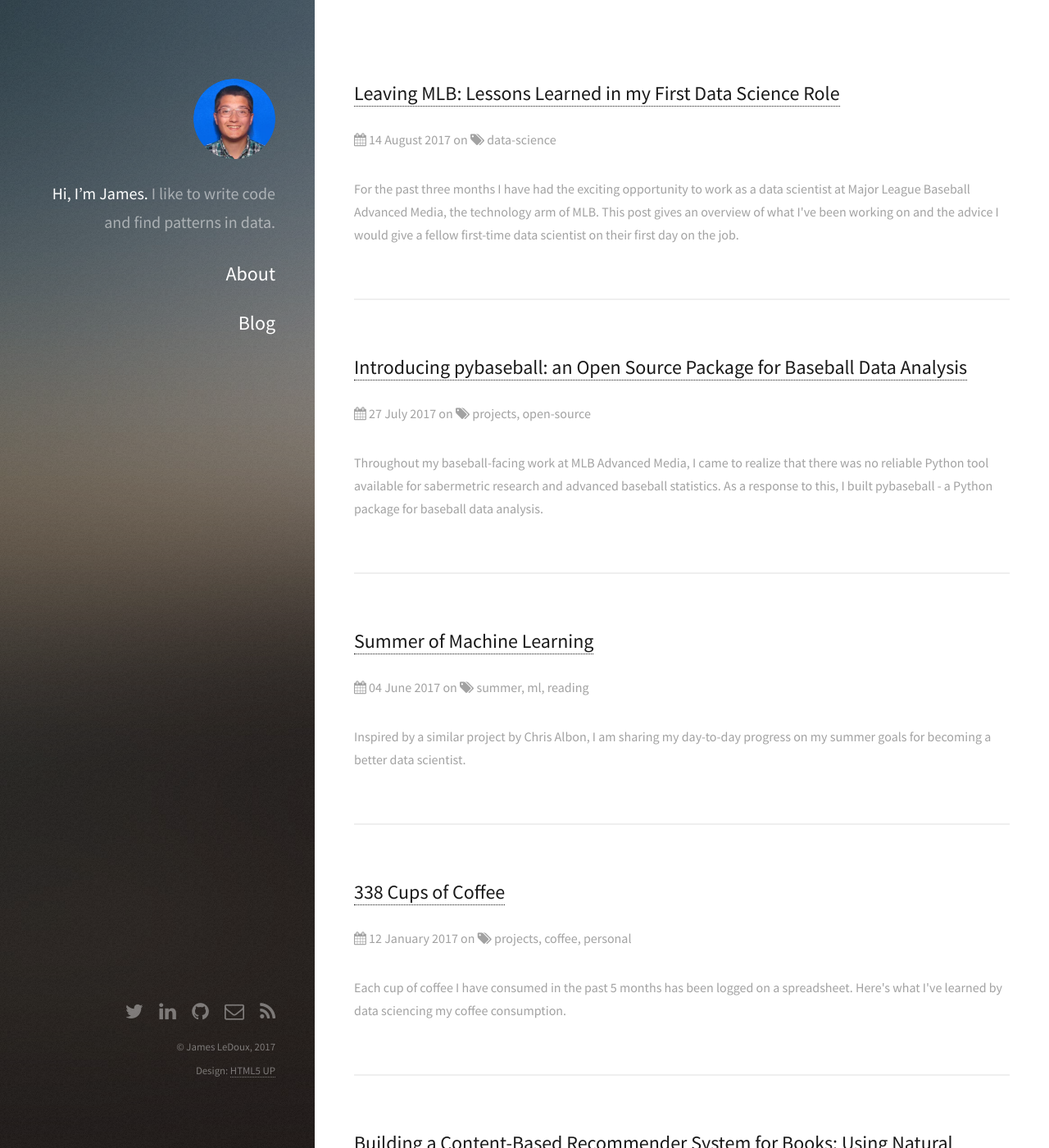
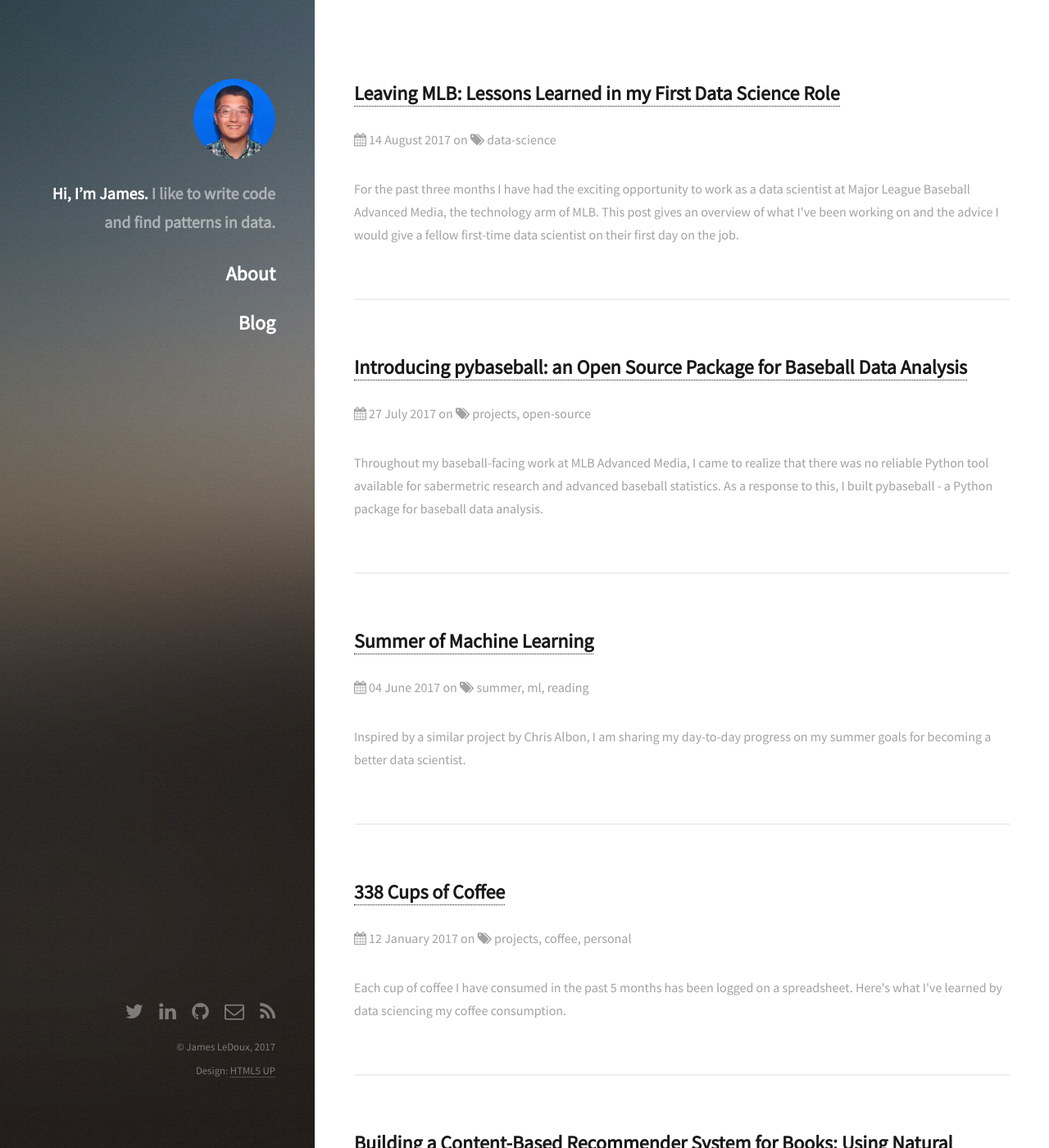
Before and after one commit to jldbc/jldbc.github.io, a Jekyll site: the page built from index.html, in a window 1280 px wide and 1400 px high. Shown: the whole window at 82% size. Built offline with Jekyll 4.4.1, drawn with Linux system fonts in a browser that asks for light colours; the list of posts is cut into pages by our own code.

Commit message:
add a proper weight this time

```diff
--- a/assets/sass/libs/_vars.scss
+++ b/assets/sass/libs/_vars.scss
@@ -20,7 +20,7 @@
 		family:				('Source Sans Pro', Helvetica, sans-serif),
 		family-fixed:		('Courier New', monospace),
 		weight:				400,
-		weight-bold:		400
+		weight-bold:		800
 	);
 
 // Palette.
```
